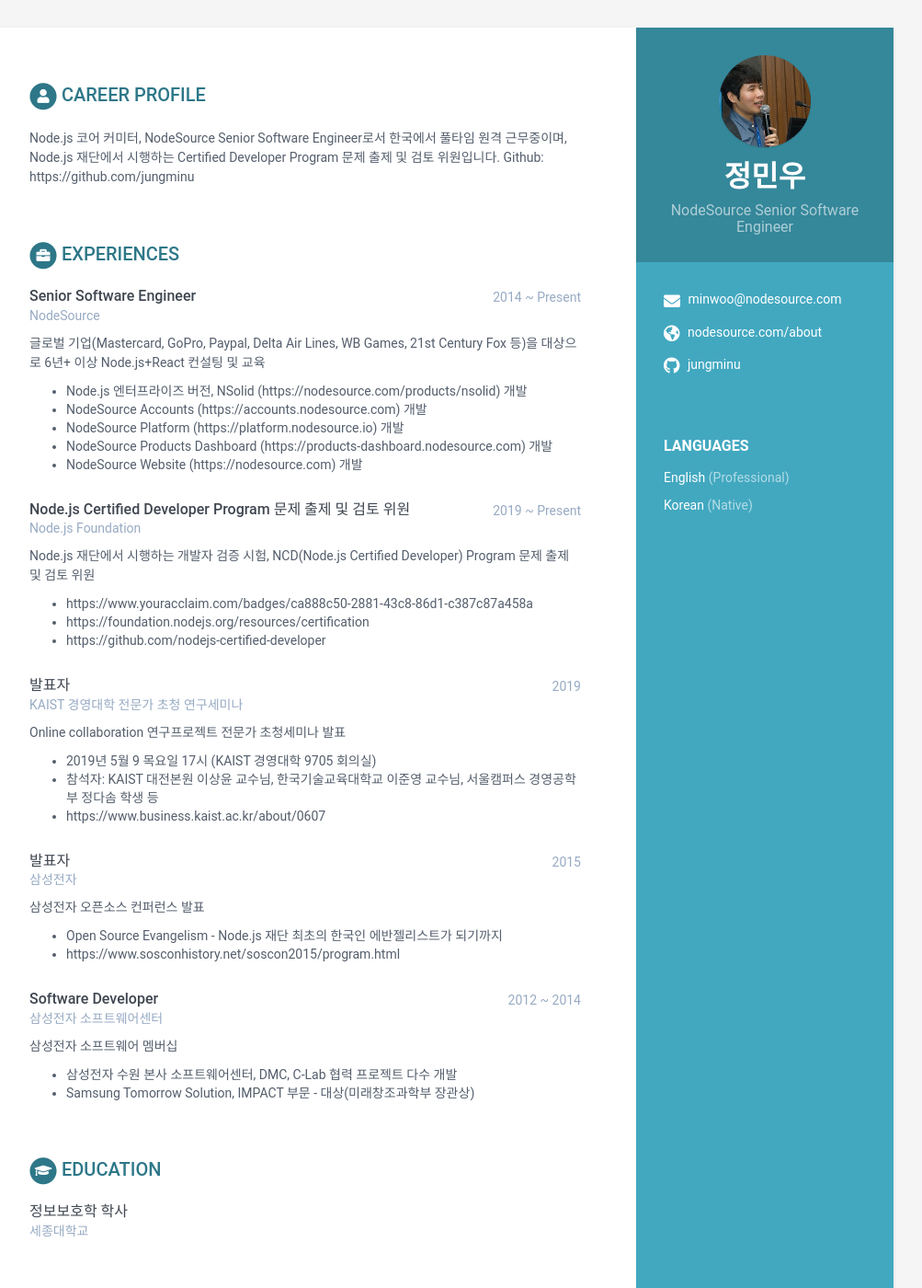
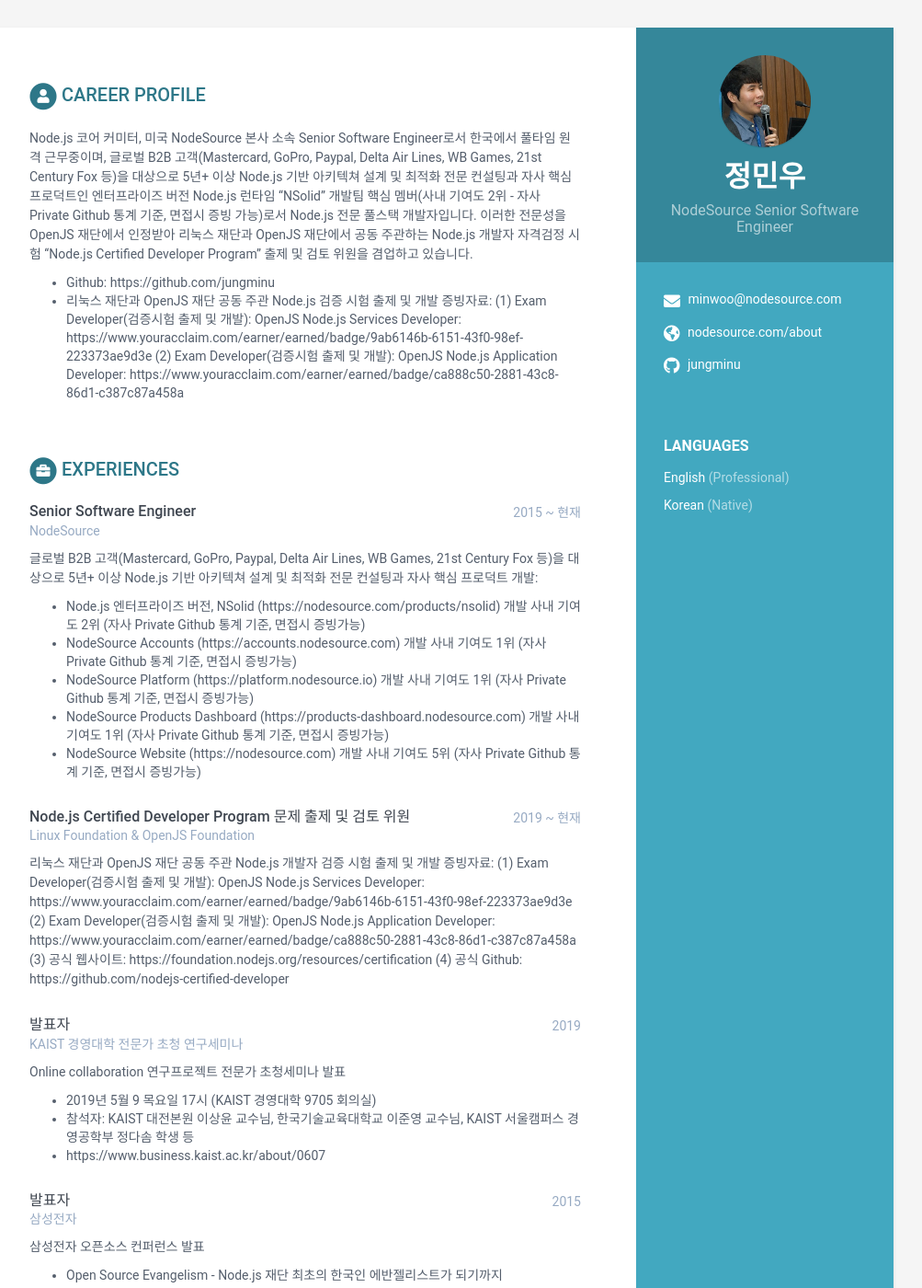
Before and after one commit to JungMinu/jungminu.github.io, a Jekyll site: the page built from index.html, in a window 1280 px wide and 1400 px high. Shown: the whole window at 92% size, without its empty margins (168-1171 px from the left). Built offline with Jekyll 4.4.1, drawn with Linux system fonts in a browser that asks for light colours.

Commit message:
Update data.yml

```diff
--- a/_data/data.yml
+++ b/_data/data.yml
@@ -28,29 +28,38 @@
 career-profile:
     title: Career Profile
     summary: |
-      Node.js 코어 커미터, NodeSource Senior Software Engineer로서 한국에서 풀타임 원격 근무중이며, Node.js 재단에서 시행하는 Certified Developer Program 문제 출제 및 검토 위원입니다.
-      Github: https://github.com/jungminu
+      Node.js 코어 커미터, 미국 NodeSource 본사 소속 Senior Software Engineer로서 한국에서 풀타임 원격 근무중이며, 글로벌 B2B 고객(Mastercard, GoPro, Paypal, Delta Air Lines, WB Games, 21st Century Fox 등)을 대상으로 5년+ 이상 Node.js 기반 아키텍쳐 설계 및 최적화 전문 컨설팅과 자사 핵심 프로덕트인 엔터프라이즈 버전 Node.js 런타임 "NSolid" 개발팀 핵심 멤버(사내 기여도 2위 - 자사 Private Github 통계 기준, 면접시 증빙 가능)로서 Node.js 전문 풀스택 개발자입니다. 이러한 전문성을 OpenJS 재단에서 인정받아 리눅스 재단과 OpenJS 재단에서 공동 주관하는 Node.js 개발자 자격검정 시험 "Node.js Certified Developer Program" 출제 및 검토 위원을 겸업하고 있습니다.
+        - Github: https://github.com/jungminu
+        - 리눅스 재단과 OpenJS 재단 공동 주관 Node.js 검증 시험 출제 및 개발 증빙자료:
+        (1) Exam Developer(검증시험 출제 및 개발): OpenJS Node.js Services Developer: https://www.youracclaim.com/earner/earned/badge/9ab6146b-6151-43f0-98ef-223373ae9d3e
+        (2) Exam Developer(검증시험 출제 및 개발): OpenJS Node.js Application Developer: https://www.youracclaim.com/earner/earned/badge/ca888c50-2881-43c8-86d1-c387c87a458a
 
 experiences:
     - role: Senior Software Engineer
-      time: 2014 ~ Present
+      time: 2015 ~ 현재
       company: NodeSource
       details: |
-        글로벌 기업(Mastercard, GoPro, Paypal, Delta Air Lines, WB Games, 21st Century Fox 등)을 대상으로 6년+ 이상 Node.js+React 컨설팅 및 교육
-          - Node.js 엔터프라이즈 버전, NSolid (https://nodesource.com/products/nsolid) 개발
-          - NodeSource Accounts (https://accounts.nodesource.com) 개발
-          - NodeSource Platform (https://platform.nodesource.io) 개발
-          - NodeSource Products Dashboard (https://products-dashboard.nodesource.com) 개발
-          - NodeSource Website (https://nodesource.com) 개발
+        글로벌 B2B 고객(Mastercard, GoPro, Paypal, Delta Air Lines, WB Games, 21st Century Fox 등)을 대상으로 5년+ 이상 Node.js 기반 아키텍쳐 설계 및 최적화 전문 컨설팅과 자사 핵심 프로덕트 개발:
+        - Node.js 엔터프라이즈 버전, NSolid (https://nodesource.com/products/nsolid) 개발
+          사내 기여도 2위 (자사 Private Github 통계 기준, 면접시 증빙가능)
+        - NodeSource Accounts (https://accounts.nodesource.com) 개발
+          사내 기여도 1위 (자사 Private Github 통계 기준, 면접시 증빙가능)
+        - NodeSource Platform (https://platform.nodesource.io) 개발
+          사내 기여도 1위 (자사 Private Github 통계 기준, 면접시 증빙가능)
+        - NodeSource Products Dashboard (https://products-dashboard.nodesource.com) 개발
+          사내 기여도 1위 (자사 Private Github 통계 기준, 면접시 증빙가능)
+        - NodeSource Website (https://nodesource.com) 개발
+          사내 기여도 5위 (자사 Private Github 통계 기준, 면접시 증빙가능)
 
     - role: Node.js Certified Developer Program 문제 출제 및 검토 위원
-      time: 2019 ~ Present
-      company: Node.js Foundation
+      time: 2019 ~ 현재
+      company: Linux Foundation & OpenJS Foundation
       details: |
-        Node.js 재단에서 시행하는 개발자 검증 시험, NCD(Node.js Certified Developer) Program 문제 출제 및 검토 위원
-          - https://www.youracclaim.com/badges/ca888c50-2881-43c8-86d1-c387c87a458a
-          - https://foundation.nodejs.org/resources/certification
-          - https://github.com/nodejs-certified-developer
+        리눅스 재단과 OpenJS 재단 공동 주관 Node.js 개발자 검증 시험 출제 및 개발 증빙자료:
+        (1) Exam Developer(검증시험 출제 및 개발): OpenJS Node.js Services Developer: https://www.youracclaim.com/earner/earned/badge/9ab6146b-6151-43f0-98ef-223373ae9d3e
+        (2) Exam Developer(검증시험 출제 및 개발): OpenJS Node.js Application Developer: https://www.youracclaim.com/earner/earned/badge/ca888c50-2881-43c8-86d1-c387c87a458a
+        (3) 공식 웹사이트: https://foundation.nodejs.org/resources/certification
+        (4) 공식 Github: https://github.com/nodejs-certified-developer
 
     - role: 발표자
       time: 2019
@@ -58,7 +67,7 @@
       details: |
         Online collaboration 연구프로젝트 전문가 초청세미나 발표
           - 2019년 5월 9 목요일 17시 (KAIST 경영대학 9705 회의실)
-          - 참석자: KAIST 대전본원 이상윤 교수님, 한국기술교육대학교 이준영 교수님, 서울캠퍼스 경영공학부 정다솜 학생 등
+          - 참석자: KAIST 대전본원 이상윤 교수님, 한국기술교육대학교 이준영 교수님, KAIST 서울캠퍼스 경영공학부 정다솜 학생 등
           - https://www.business.kaist.ac.kr/about/0607
 
     - role: 발표자
@@ -70,7 +79,7 @@
           - https://www.sosconhistory.net/soscon2015/program.html
 
     - role: Software Developer
-      time: 2012 ~ 2014
+      time: 2012 ~ 2015
       company: 삼성전자 소프트웨어센터
       details: |
         삼성전자 소프트웨어 멤버십
```
